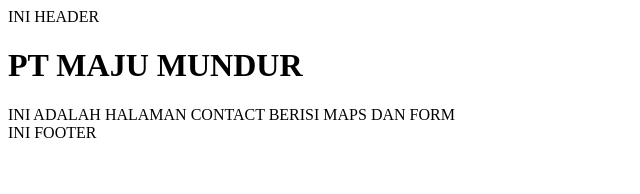
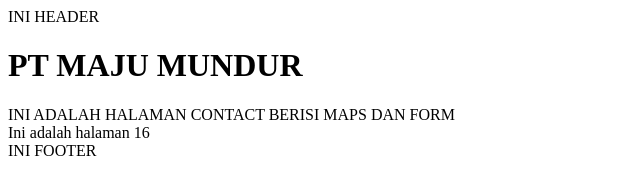
Before and after one commit to CodeArcCoder/Nano, a plain HTML site: page contact-us.html in a window 1280 px wide. Shown: the whole page, without its empty margins (0-640 px from the left). Drawn offline with Linux system fonts and the light colour scheme.

Commit message:
menambah penjelasan pada halaman 16

```diff
--- a/contact-us.html
+++ b/contact-us.html
@@ -13,6 +13,8 @@
 
     <div>INI ADALAH HALAMAN CONTACT BERISI MAPS DAN FORM</div>
 
+    <div>Ini adalah halaman 16</div>
+
     <footer>INI FOOTER</footer>
 
 </body>
```
